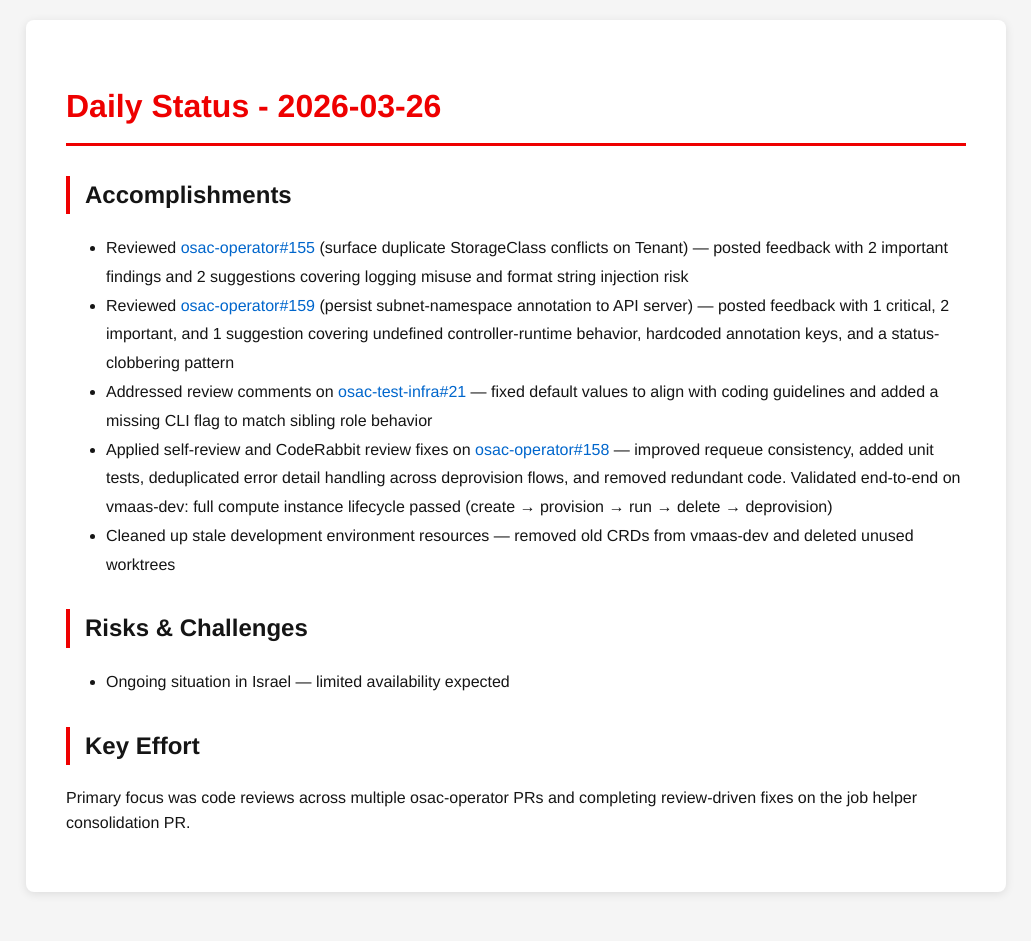
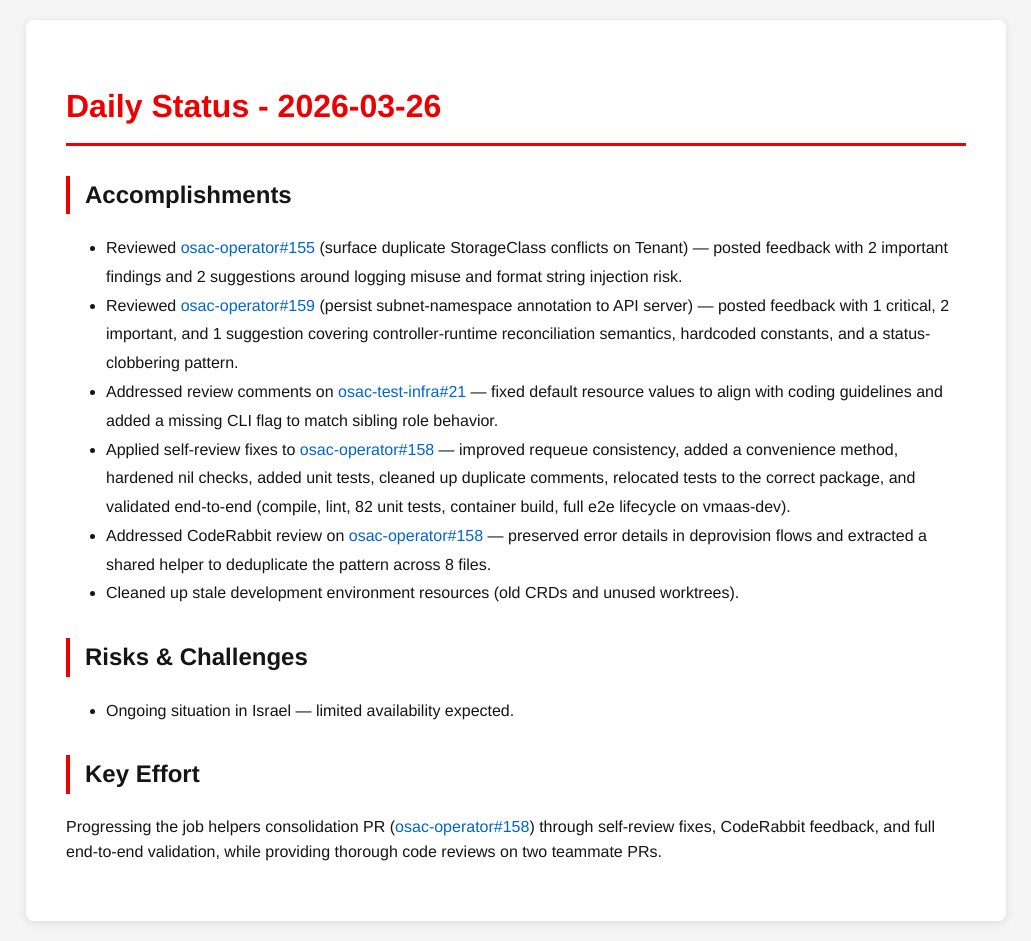
Before and after one commit to tzvatot/daily-status, a Jekyll site: the page built from 2026-03-26.md, in a window 1280 px wide. Shown: the whole page, without its empty margins (124-1155 px from the left). Built offline with Jekyll 4.4.1, drawn with Linux system fonts in a browser that asks for light colours; before the commit the page ends 912 px from its top, so only the background shows below that.

Commit message:
Daily status update - 2026-03-26

```diff
--- a/2026-03-26.md
+++ b/2026-03-26.md
@@ -7,14 +7,15 @@ date: 2026-03-26
 # Daily Status - 2026-03-26
 
 ## Accomplishments
-- Reviewed [osac-operator#155](https://github.com/osac-project/osac-operator/pull/155) (surface duplicate StorageClass conflicts on Tenant) — posted feedback with 2 important findings and 2 suggestions covering logging misuse and format string injection risk
-- Reviewed [osac-operator#159](https://github.com/osac-project/osac-operator/pull/159) (persist subnet-namespace annotation to API server) — posted feedback with 1 critical, 2 important, and 1 suggestion covering undefined controller-runtime behavior, hardcoded annotation keys, and a status-clobbering pattern
-- Addressed review comments on [osac-test-infra#21](https://github.com/osac-project/osac-test-infra/pull/21) — fixed default values to align with coding guidelines and added a missing CLI flag to match sibling role behavior
-- Applied self-review and CodeRabbit review fixes on [osac-operator#158](https://github.com/osac-project/osac-operator/pull/158) — improved requeue consistency, added unit tests, deduplicated error detail handling across deprovision flows, and removed redundant code. Validated end-to-end on vmaas-dev: full compute instance lifecycle passed (create → provision → run → delete → deprovision)
-- Cleaned up stale development environment resources — removed old CRDs from vmaas-dev and deleted unused worktrees
+- Reviewed [osac-operator#155](https://github.com/osac-project/osac-operator/pull/155) (surface duplicate StorageClass conflicts on Tenant) — posted feedback with 2 important findings and 2 suggestions around logging misuse and format string injection risk.
+- Reviewed [osac-operator#159](https://github.com/osac-project/osac-operator/pull/159) (persist subnet-namespace annotation to API server) — posted feedback with 1 critical, 2 important, and 1 suggestion covering controller-runtime reconciliation semantics, hardcoded constants, and a status-clobbering pattern.
+- Addressed review comments on [osac-test-infra#21](https://github.com/osac-project/osac-test-infra/pull/21) — fixed default resource values to align with coding guidelines and added a missing CLI flag to match sibling role behavior.
+- Applied self-review fixes to [osac-operator#158](https://github.com/osac-project/osac-operator/pull/158) — improved requeue consistency, added a convenience method, hardened nil checks, added unit tests, cleaned up duplicate comments, relocated tests to the correct package, and validated end-to-end (compile, lint, 82 unit tests, container build, full e2e lifecycle on vmaas-dev).
+- Addressed CodeRabbit review on [osac-operator#158](https://github.com/osac-project/osac-operator/pull/158) — preserved error details in deprovision flows and extracted a shared helper to deduplicate the pattern across 8 files.
+- Cleaned up stale development environment resources (old CRDs and unused worktrees).
 
 ## Risks & Challenges
-- Ongoing situation in Israel — limited availability expected
+- Ongoing situation in Israel — limited availability expected.
 
 ## Key Effort
-Primary focus was code reviews across multiple osac-operator PRs and completing review-driven fixes on the job helper consolidation PR.
+Progressing the job helpers consolidation PR ([osac-operator#158](https://github.com/osac-project/osac-operator/pull/158)) through self-review fixes, CodeRabbit feedback, and full end-to-end validation, while providing thorough code reviews on two teammate PRs.
```
